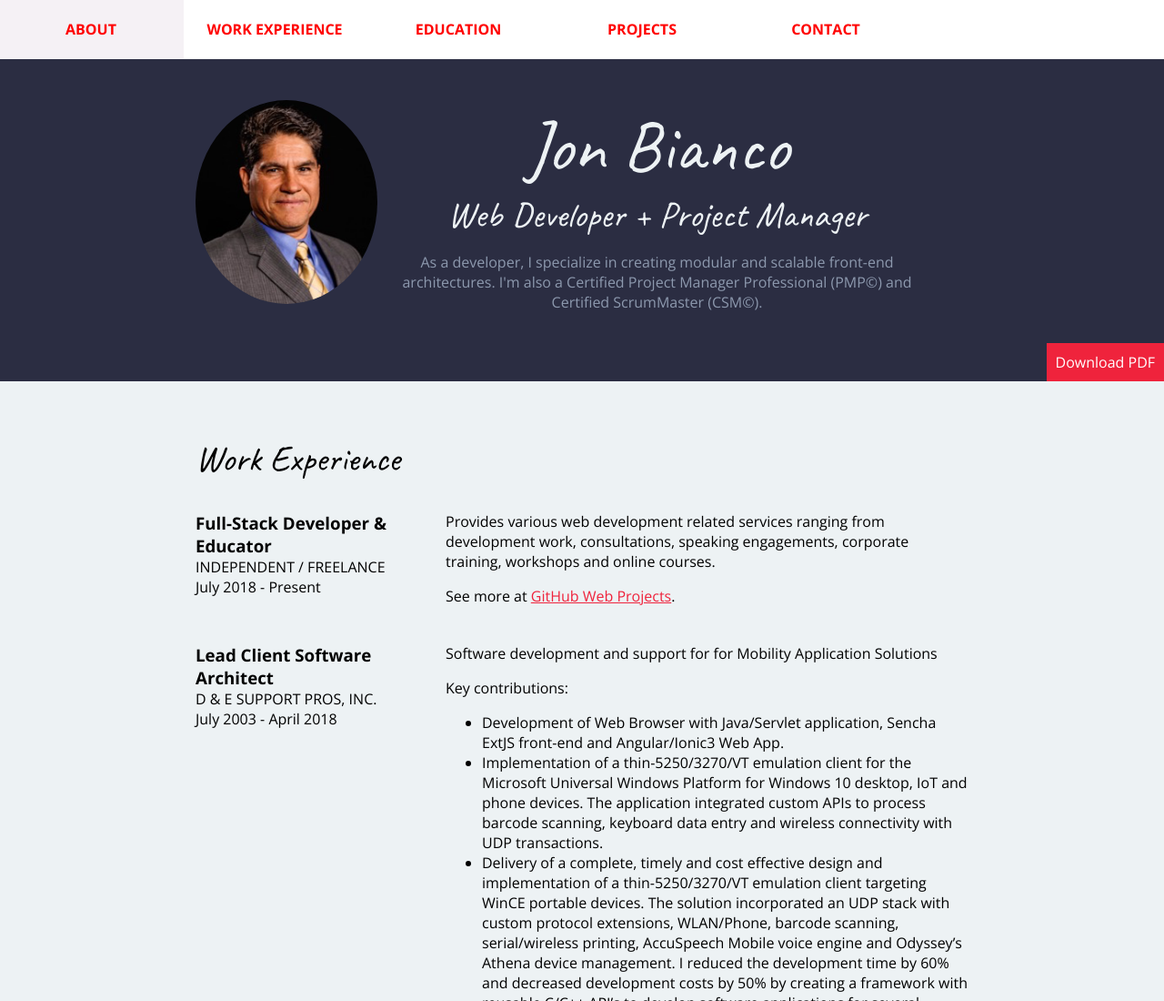
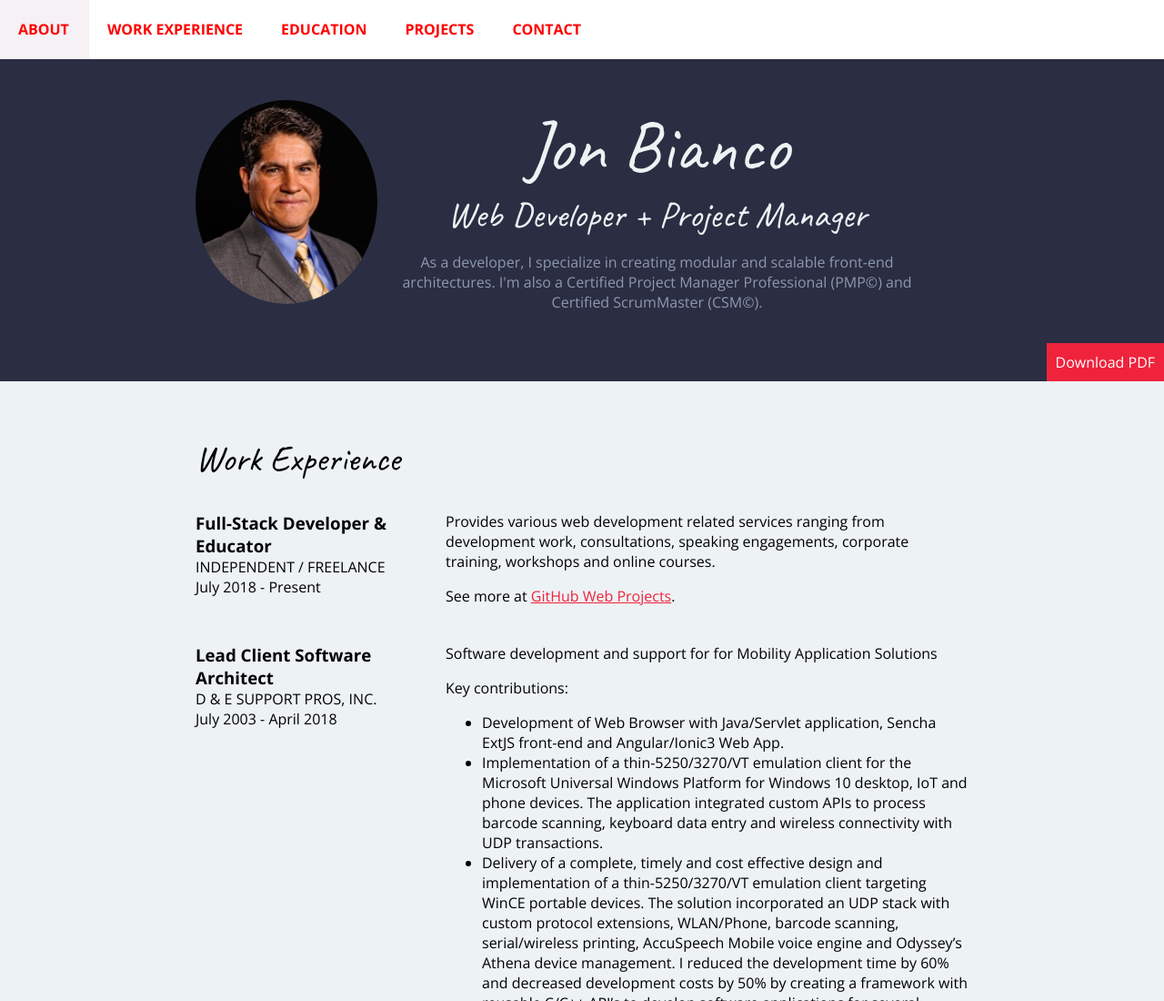
Before and after one commit to web-projects/jb-resume, a website: page public/index.html in a window 1280 px wide. Shown: the top 1100 px of the page at 91% size. Drawn offline with nearby package versions, Linux system fonts and the light colour scheme.

Commit message:
cleanedup menu

```diff
--- a/public/css/styles.css
+++ b/public/css/styles.css
@@ -100,15 +100,15 @@ nav ul li {
 }
 nav ul li a {
   display:block;
-  margin-right: 2px;
-  padding: 0;
   text-decoration: none;
-  width: 200px;
   line-height: 35px;
   padding: 15px 20px;
   text-transform: uppercase;
   color: red;
   font-weight: bold;
+  text-align: center;
+  margin-right: 2px;
+  /* width: 200px; */
 }
 nav ul li li a {
   font-size: 80%;
--- a/public/index.html
+++ b/public/index.html
@@ -31,6 +31,7 @@
               <ul>
                 <li><a href="https://jb-node-chatter.herokuapp.com/" target="_blank">Node JS</a></li>
                 <li><a href="https://jb-contactmanager.herokuapp.com" target="_blank">React JS</a></li>
+                <li><a href="https://jb-clientpanel.herokuapp.com/" target="_blank">React JS</a></li>
                 <li><a href="https://jb-rails-sampleapp.herokuapp.com/" target="_blank">Rails App</a></li>
                 <li><a href="https://jb-simple-cms.herokuapp.com/admin" target="_blank">Rails CMS</a></li>
             </ul>
```
